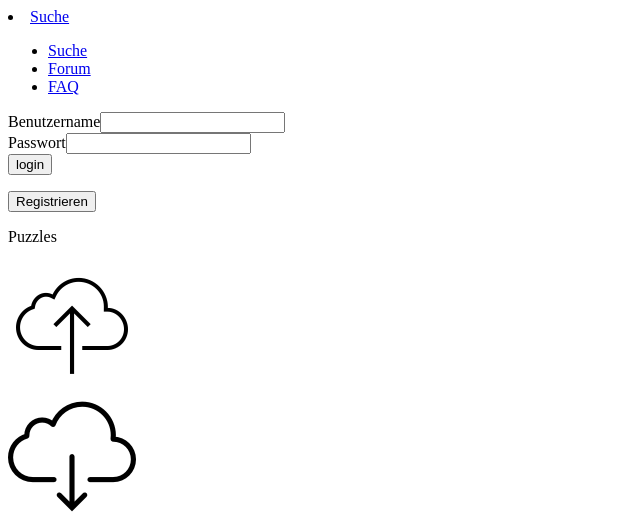
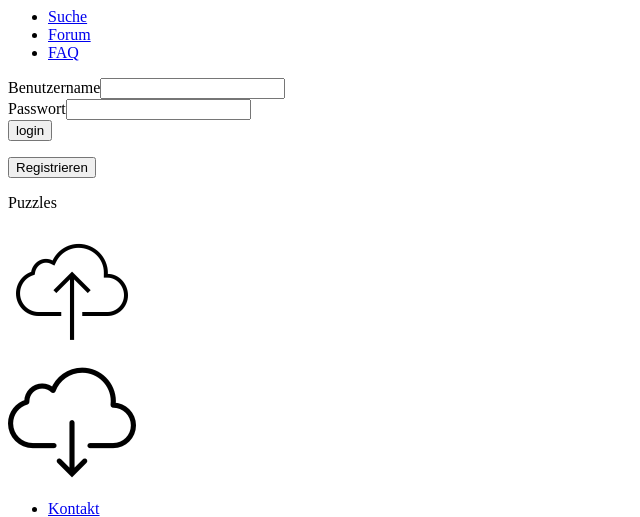
Before and after one commit to lukt0301/Puzzles, a PHP site: page / in a window 1280 px wide. Shown: the top 517 px of the page, without its empty margins (0-640 px from the left). Run offline with PHP 8.4, Linux system fonts and the light colour scheme.

Commit message:
Doppelter Eintrag für Suche

```diff
--- a/index.php
+++ b/index.php
@@ -8,7 +8,6 @@
 
 		<! Kopfzeile mit Links !>
 		<div id = "menue">
-			<li><a href="./sites/search.php">Suche</a></li>
 			<ul>
 			<li><a href="./sites/search.php">Suche</a></li>
 			<li><a href="./sites/forum.php">Forum</a></li>
```
